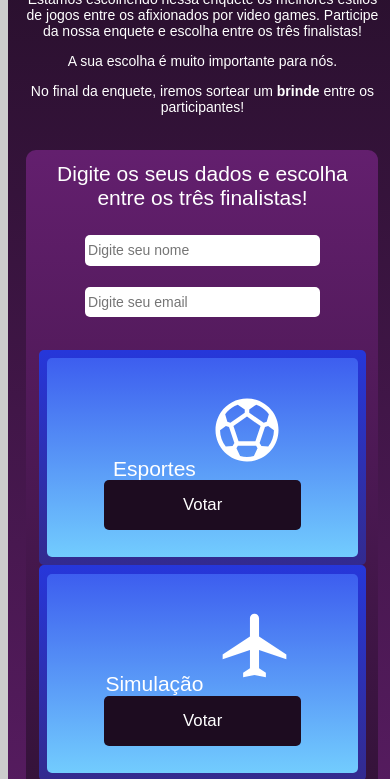
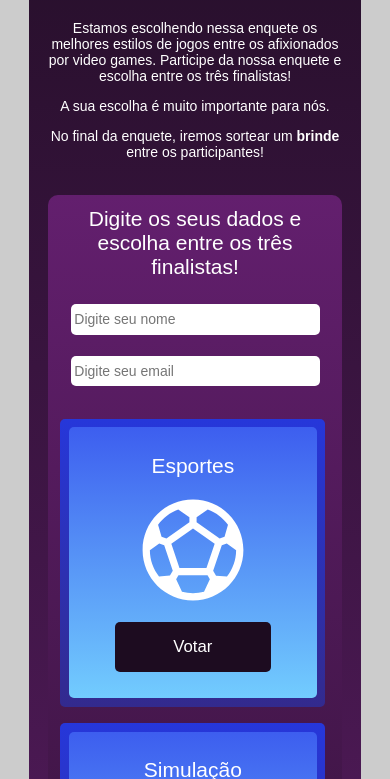
Before and after one commit to bianca-rodrigues/projeto-final-modulo-2, a plain HTML site: page index.html in a window 390 px wide. Shown: the part 98-877 px from the top of the page. Drawn offline with Linux system fonts and the light colour scheme.

Commit message:
tentativa 2 media screen

```diff
--- a/index.html
+++ b/index.html
@@ -93,24 +93,34 @@
             html{
                 font-size: 14px;
             }
+            .header-title{
+                text-align: center;
+            }
+            input{
+                width: 90%;
+            }
             .box-1-images{
                 flex-direction: row;
+                width: 95%;
+                margin-bottom: 1.2rem;
+            }
+            .form{
+                width: 90%;
             }
             .images{
                 flex-direction: column;
-                justify-content: center;
-                width: 100%;
-                box-sizing: border-box;
+                width: 97%;
             }
-            .box-1-images{
-                width: 95%;
-                flex-grow:
+            .box-2-images{
+                display: flex;
+                flex-direction: column;
+                align-items: center;
             }
             .container{
-                width: 95%;
+                width: 80%;
             }
             img{
-                width: 30%;
+                width: 60%;
             }
 
         }
```
